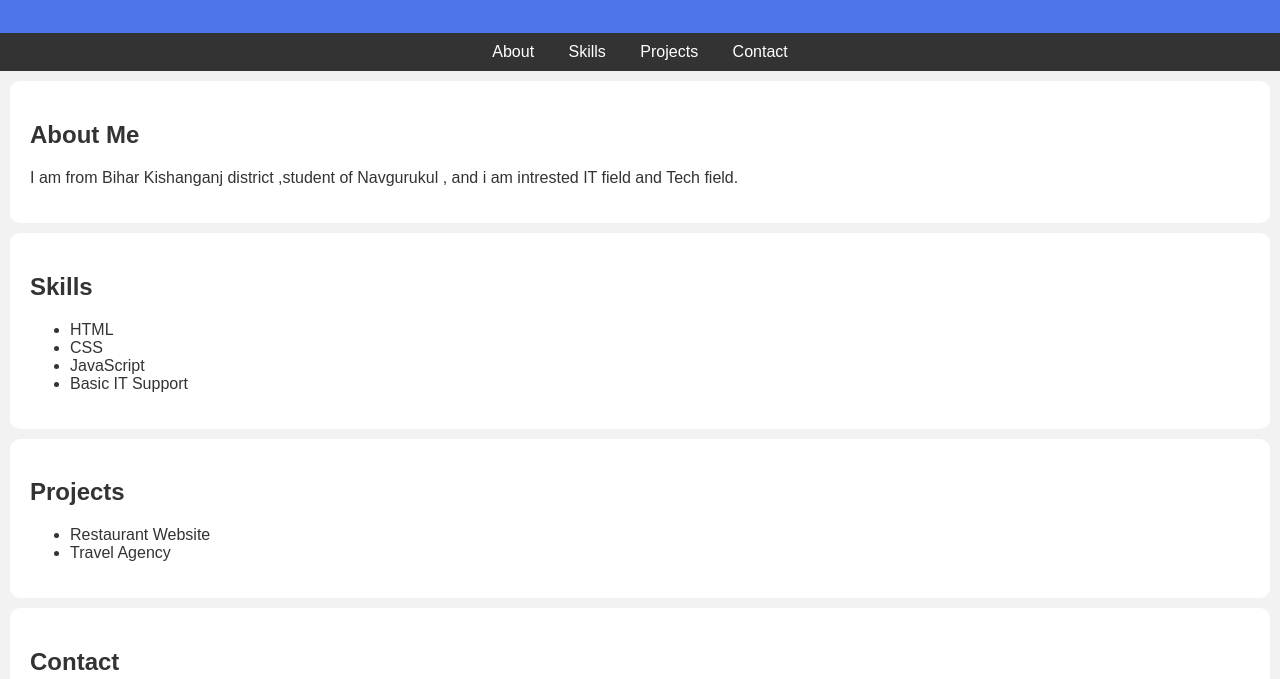
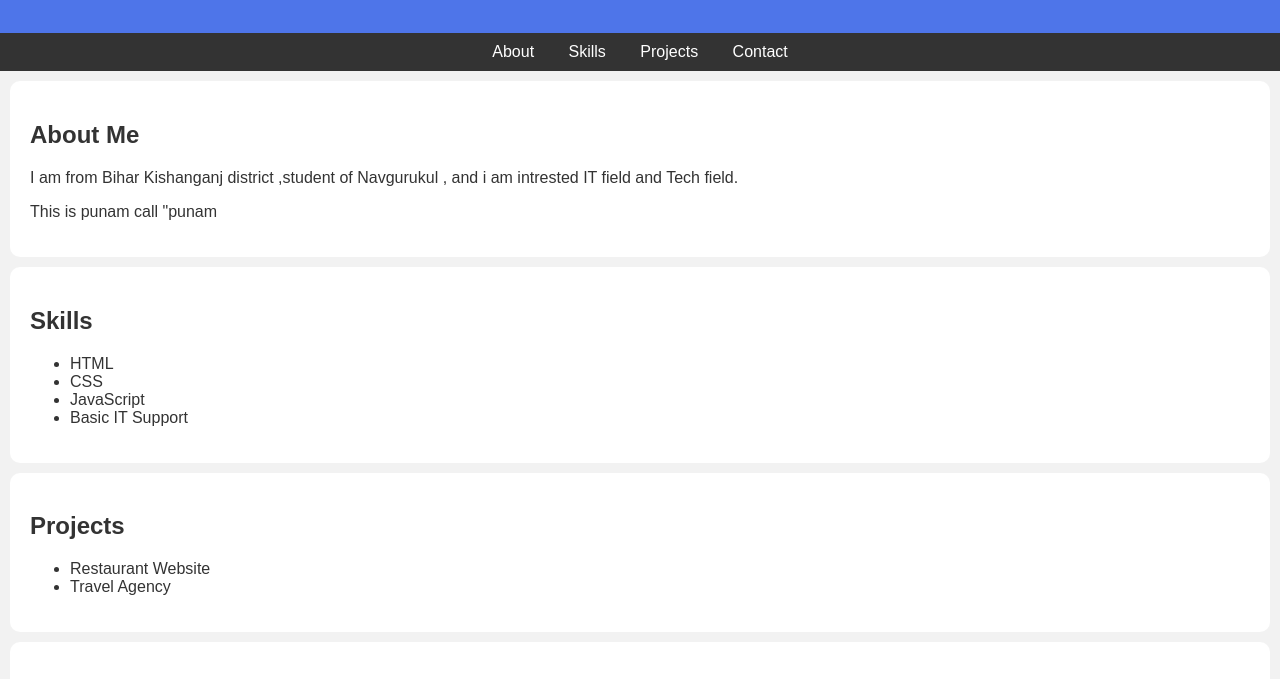
Before and after one commit to punam002/Demo-Repo, a plain HTML site: page index.html in a window 1280 px wide. Shown: the part 121-800 px from the top of the page. Drawn offline with Linux system fonts and the light colour scheme.

Commit message:
updated for branch

```diff
--- a/index.html
+++ b/index.html
@@ -21,6 +21,7 @@
 
         <h2>About Me</h2>
         <p>I am from Bihar  Kishanganj district ,student of Navgurukul , and i am intrested IT  field and Tech field.</p>
+        <p>This is punam call "punam</p>
       </section>
 
       <section id="skills">
```
